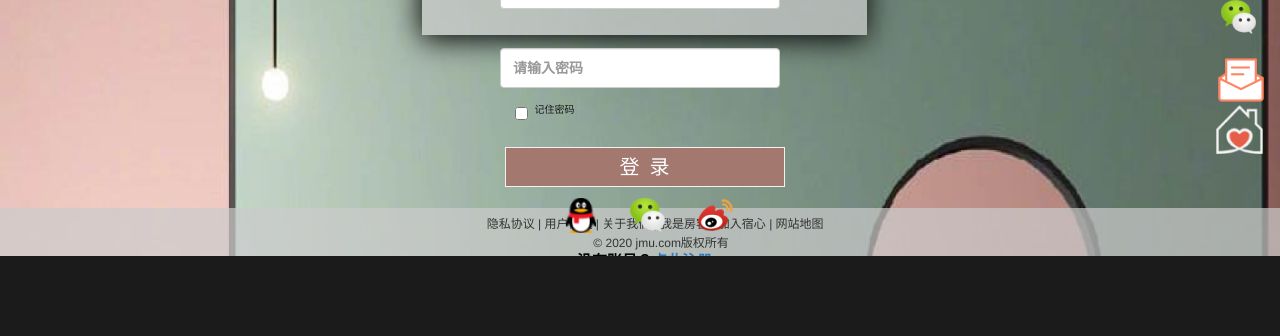
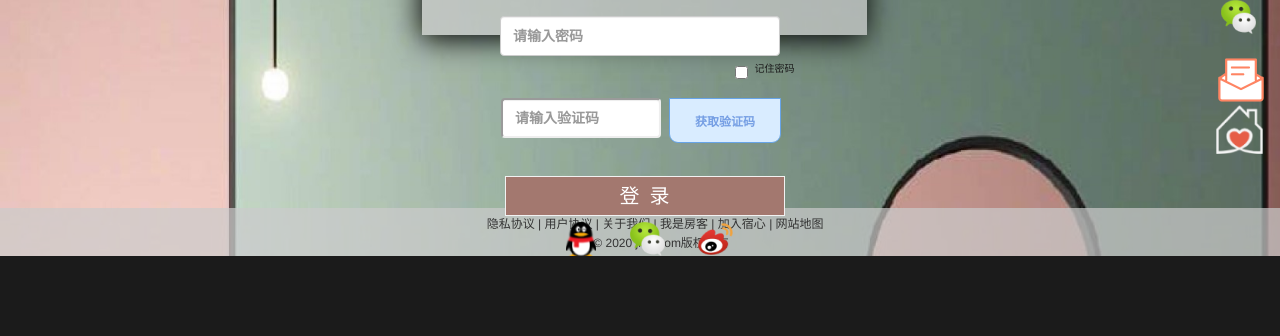
Before and after one commit to wuzelong/suxin, a PHP site: page /login.html in a window 1280 px wide. Shown: the part 544-880 px from the top of the page. Run offline with PHP 8.4, Linux system fonts and the light colour scheme.

Commit message:
登录校验

```diff
--- a/book.html
+++ b/book.html
@@ -116,7 +116,7 @@
                 </div>
             </div>
         </div>
-        <button class="btnRe"style="margin-left: 45%;margin-bottom: 4%">预订</button>
+        <button onclick="coding()"class="btnRe"style="margin-left: 45%;margin-bottom: 4%">预订</button>
         <!--页脚-->
         <div class="bot">
             <div style="background-color: #057082;">
@@ -183,6 +183,9 @@
             },3100);
         }
     }
+    function coding(){
+        tg.info("开发中...");
+    }
 </script>
 </body>
 </html>
--- a/css/login.css
+++ b/css/login.css
@@ -223,66 +223,70 @@ ul li {
     text-decoration: none;
 }
 .myinput {
-    background-color:
-            rgb(255, 255, 255)
-;
-    border-bottom-color:
-            rgb(238, 238, 238)
-;
-    border-bottom-style:
-            inset
-;
-    border-bottom-width:
-            2px
-;
+    background-color: rgb(255, 255, 255);
+    border-bottom-color: rgb(238, 238, 238);
+    border-bottom-style: inset;
+    border-bottom-width: 2px;
+    border-image-repeat: stretch;
+    border-image-source: none;
+    border-image-width: 1;
+    border-left-color: rgb(238, 238, 238);
+    border-left-style: inset;
+    border-left-width: 2px;
+    border-right-color: rgb(238, 238, 238);
+    border-right-style: inset;
+    border-right-width: 2px;
+    border-top-color: rgb(238, 238, 238);
+    border-top-style: inset;
+    border-top-width: 2px;
+    box-sizing: border-box;
+    color: rgb(153, 153, 153);
+    cursor: text;
+    display: block;
+}
+#codeBtn{
+    background-attachment: scroll;
+    background-clip: border-box;
+    background-color: rgb(217, 236, 255);
+    background-image: none;
+    background-origin: padding-box;
+    background-position-x: 0%;
+    background-position-y: 0%;
+    background-size: auto;
+    border-bottom-color: rgb(103, 164, 232);
+    border-bottom-left-radius: 9px;
+    border-bottom-right-radius: 9px;
+    border-bottom-style: solid;
+    border-bottom-width: 1px;
+    border-left-color: rgb(103, 164, 232);
+    border-left-style: solid;
+    border-left-width: 1px;
+    border-right-color: rgb(103, 164, 232);
+    border-right-style: solid;
+    border-right-width: 1px;
+    border-top-color: rgb(103, 164, 232);
+    border-top-style: solid;
+    border-top-width: 1px;
+    box-shadow: none;
+    box-sizing: border-box;
+    color: rgb(118, 159, 228);
+    display: block;
+    font-size: 12px;
+    font-style: normal;
+    font-weight: 700;
+    height: 45px;
+    line-height: normal;
+    position: relative;
+    text-align: center;
+    width: 112px;
+    left: 232px;
+    top: -80px;
 
-    border-image-repeat:
-            stretch
-;
-
-    border-image-source:
-            none
-;
-    border-image-width:
-            1
-;
-    border-left-color:
-            rgb(238, 238, 238)
-;
-    border-left-style:
-            inset
-;
-    border-left-width:
-            2px
-;
-    border-right-color:
-            rgb(238, 238, 238)
-;
-    border-right-style:
-            inset
-;
-    border-right-width:
-            2px
-;
-    border-top-color:
-            rgb(238, 238, 238)
-;
-    border-top-style:
-            inset
-;
-    border-top-width:
-            2px
-;
-    box-sizing:
-            border-box
-;
-    color:
-            rgb(153, 153, 153)
-;
-    cursor:
-            text
-;
-    display:
-            block
-;
 }
+#codeInput{
+    width: 160px;
+    height: 40px;
+    position: relative;
+    left: 64px;
+    top:-40px;
+}
--- a/index.html
+++ b/index.html
@@ -138,10 +138,10 @@
     </div>
     <div id="search" style="height: 152px">
         <div class="input-group" style="width: 80%;left: 10%">
-            <input type="text" class="form-control" placeholder="请输入目的地" style="height: 64px">
+            <input type="text" class="form-control" placeholder="请输入目的地" style="height: 64px;font-size: 24px">
             <span class="input-group-btn">
                 <button onclick="coding()"class="btn btn-default darkcyan" type="button"
-                        style="height: 64px;font-weight: bold;width: 96px!important;">搜索</button>
+                        style="height: 64px;font-weight: bold;width: 96px!important;font-size: 24px">搜索</button>
             </span>
         </div>
     </div>
--- a/login.html
+++ b/login.html
@@ -31,36 +31,43 @@
     <!-- 登录表单 -->
     <div id="content" class="center-block animate__animated animate__zoomIn animate__delay-0.6s">
         <div class="form-group">
-            <p style="font-family: 方正粗黑宋简体;color: rgb(51, 51, 51)">登录</p>
-           <img src="images/line.png"style="position:relative;top: -24px">
+            <p style="font-family: 方正粗黑宋简体;color: rgb(51, 51, 51);position: relative;top: -24px">登录</p>
+           <img src="images/line.png"style="position:relative;top: -48px">
         </div>
-        <div id="i1"class="form-group">
+        <div id="i1"class="form-group"style="position: relative;top: -32px">
             <input onkeyup="checkI1()"type="text" class="form-control " id="user_login_name" name="loginid" placeholder="请输入电话号码"
             style="height: 40px;width: 280px;position:relative;top: -24px;left: 48px"/>
             <span id="helpBlock1" class="help-block"style="font-size: 15px;top: -24px;position:relative;display: none;font-family:宋体;">手机号格式错误</span>
         </div>
 
-        <div id="i2"class="form-group"style="margin-top: -8px;color: #f4a261">
+        <div id="i2"class="form-group"style="margin-top: -8px;color: #f4a261;position: relative;top: -32px">
             <input onkeyup="checkI2()"type="password" class="form-control" id="user_login_password" name="password" placeholder="请输入密码"
                    style="height: 40px;width: 280px;position:relative;left: 48px;top:8px"/>
             <br>
             <span id="helpBlock2" class="help-block"style="font-size: 15px;top: -32px;position:relative;display: none;font-family:宋体;">密码长度3-15</span>
         </div>
 
-        <div id="i3"class="checkbox"style="position:relative;top:-35px;left: -100px;font-size: 10px;color: #1B1B1B">
+        <div id="i9"class="form-group"style="position: relative">
+            <div class="row">
+                <input onkeyup="checkI3()"type="text" class="form-control myinput"placeholder="请输入验证码"id="codeInput">
+                <input type="button" value="获取验证码" id="codeBtn">
+                <span id="helpBlock9" class="help-block"style="font-size: 15px;top: -80px;display:none;position:relative;font-family:宋体;">验证码错误！</span>
+            </div>
+        </div>
+        <div id="i3"class="checkbox"style="position:relative;top:-176px;left:120px;font-size: 10px;color: #1B1B1B">
             <label>
                 <input type="checkbox"> 记住密码
             </label>
         </div>
-        <input type="button"id="user_login_btn" value="登  录"style="position: relative;top: -25px">
+        <input type="button"id="user_login_btn" value="登  录"style="position: relative;top: -96px">
 
-        <div id="i5"class="row"style="position: relative;top: -20px">
-            <img src="images/qq1.png"style="position: relative;left: -20px">
-            <img src="images/微信2.png"style="position: relative;left: 5px">
-            <img src="images/微博图标.png"style="position: relative;left: 30px">
+        <div id="i5"class="row"style="position: relative;top: -96px">
+            <img onclick="coding()" src="images/qq1.png"style="position: relative;left: -20px">
+            <img onclick="coding()" src="images/微信2.png"style="position: relative;left: 5px">
+            <img onclick="coding()" src="images/微博图标.png"style="position: relative;left: 30px">
         </div>
 
-        <div id="i6"class="row"style="position: relative;top: -5px;font-size: 15px">
+        <div id="i6"class="row"style="position: relative;top: -88px;font-size: 15px">
             没有账号？<a href="register.html">点此注册</a>
         </div>
     </div>
@@ -96,6 +103,11 @@
 </div>
 <script type="text/javascript">
     let tg = TGTool();
+    var code;
+    $("#codeBtn").on("click", function() {
+        code=Math.floor(Math.random()*10000);
+        tg.info('验证码：'+code);
+    });
     (function(){
         var uid=getQueryVariable("phone");
         if(uid!=null&&""!=uid){
@@ -115,7 +127,7 @@
     }
     //登录按钮
     $("#user_login_btn").on("click", function() {
-        if(!checkI1()||!checkI2())return;
+        if(!checkI1()||!checkI2()||!checkI3())return;
         var id=$("#user_login_name").val();
         var pwd=$("#user_login_password").val();
         if(id=="")
@@ -142,7 +154,7 @@
                 }
             });
         }
-    })
+    });
     function checkI1(){
         let phoneRule=/^1[0-9]{10}$/;
         var id=$("#user_login_name").val();
@@ -158,22 +170,54 @@
             document.getElementById("i2").style.marginTop="-8px";
             return true;
         }
-    }
+    };
     function checkI2(){
         let reg=/^.{3,15}/;
         var pwd=$("#user_login_password").val();
         if(!reg.test(pwd)){
             $("#i2").removeClass('has-success').addClass('has-error');
             document.getElementById("helpBlock2").style.display="";
-            document.getElementById("i3").style.marginTop="-26px";
+            document.getElementById("i3").style.top="-202px";
+            document.getElementById("i9").style.top="-26px";
+            document.getElementById("i5").style.top="-122px";
+            document.getElementById("i6").style.top="-114px";
+            document.getElementById("user_login_btn").style.top="-122px";
             return false;
         }
         else{
             $("#i2").removeClass('has-error').addClass('has-success');
             document.getElementById("helpBlock2").style.display="none";
-            document.getElementById("i3").style.marginTop="15px";
+            document.getElementById("i3").style.top="-176px";
+            document.getElementById("i9").style.top="0px";
+            document.getElementById("i5").style.top="-96px";
+            document.getElementById("i6").style.top="-88px";
+            document.getElementById("user_login_btn").style.top="-96px";
             return true;
         }
+    };
+    function checkI3(){
+        var val=$("#codeInput").val();
+        if(val!=code){
+            $("#i9").removeClass('has-success').addClass('has-error');
+            document.getElementById("helpBlock9").style.display="";
+            document.getElementById("i3").style.top="-212px";
+            document.getElementById("user_login_btn").style.top="-132px";
+            document.getElementById("i5").style.top="-132px";
+            document.getElementById("i6").style.top="-124px";
+            return false;
+        }
+        else{
+            $("#i9").removeClass('has-error').addClass('has-success');
+            document.getElementById("helpBlock9").style.display="none";
+            document.getElementById("i3").style.top="-176px";
+            document.getElementById("user_login_btn").style.top="-96px";
+            document.getElementById("i5").style.top="-96px";
+            document.getElementById("i6").style.top="-88px";
+            return true;
+        }
+    }
+    function coding(){
+        tg.info("开发中...");
     }
 </script>
 </body>
```
Also changed, not shown: register.html (+0 -10 lines).
